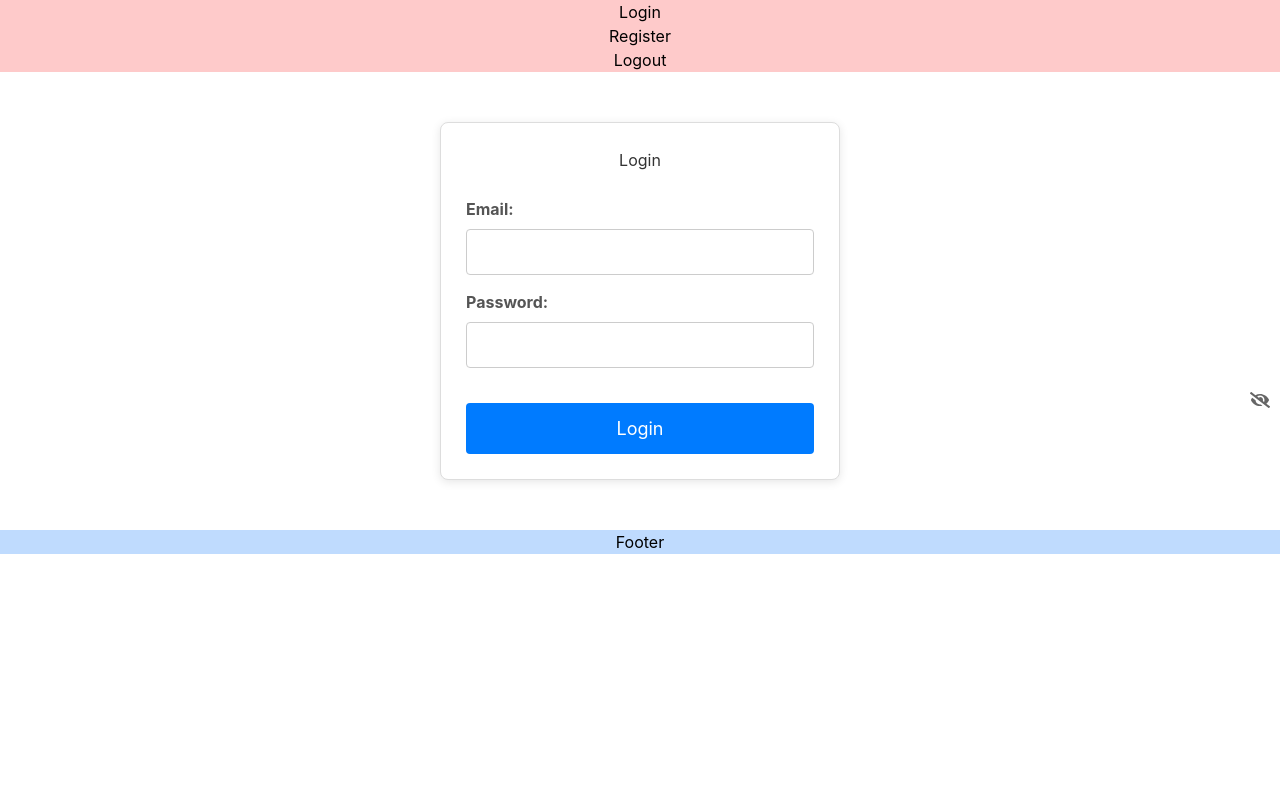
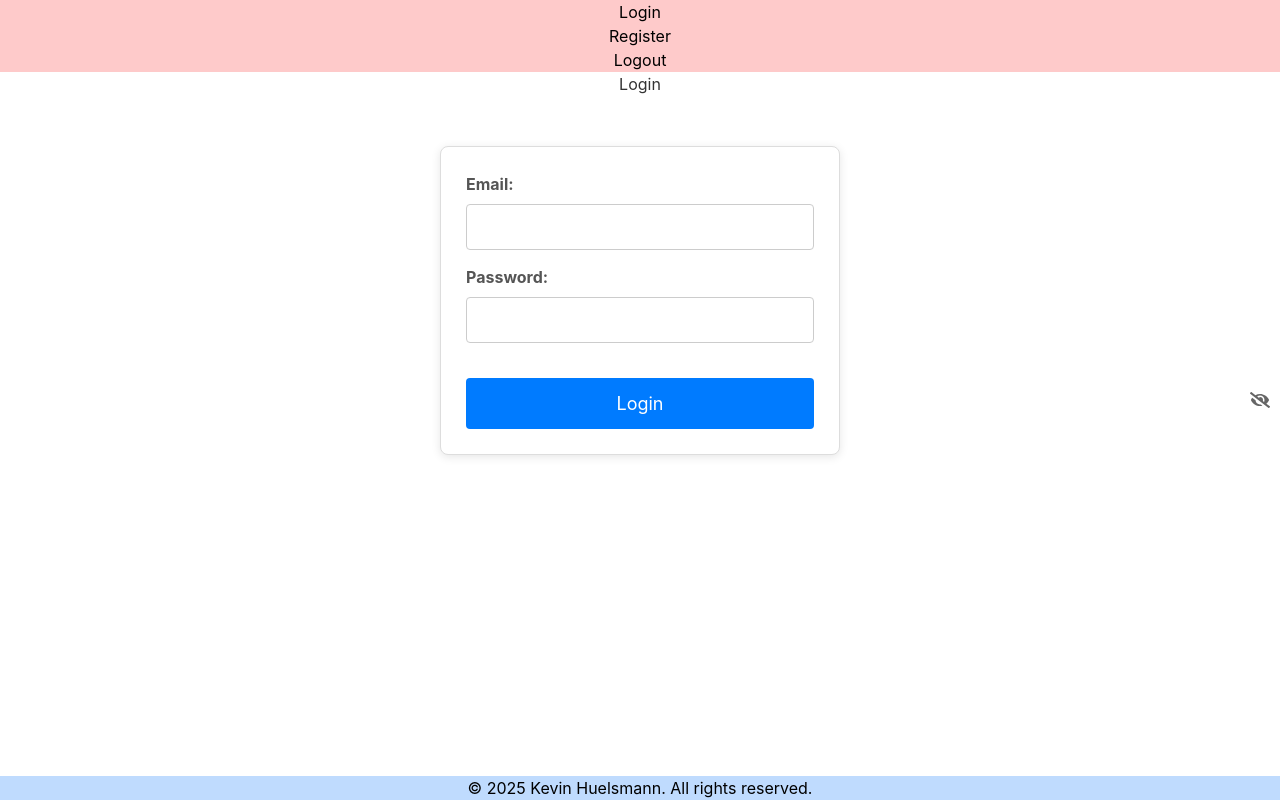
Before and after one commit to kjh311/hypertrophy-tracker, a React (Create React App) app in the folder client/: page /login in a window 1280 px wide. Built offline with nearby package versions, Linux system fonts and the light colour scheme.

Commit message:
update heights

```diff
--- a/client/src/App.js
+++ b/client/src/App.js
@@ -52,7 +52,11 @@ function App() {
                 />
               }
             />
-            <Route exact path="/login" element={<Login />} />
+            <Route
+              exact
+              path="/login"
+              element={<Login contentHeight={contentHeight} />}
+            />
             <Route
               exact
               path="/dashboard"
@@ -67,7 +71,7 @@ function App() {
               }
             />
           </Routes>
-          <Footer ref={navbarRef} />
+          <Footer ref={footerRef} />
         </Router>
       </LoggedInContext.Provider>
     </div>
--- a/client/src/components/Dashboard.js
+++ b/client/src/components/Dashboard.js
@@ -1,11 +1,11 @@
 import React, { useState } from "react";
 
-const Dashboard = () => {
+const Dashboard = ({ contentHeight }) => {
   const [name, setName] = useState(
     localStorage.getItem("hypertrophy-username")
   );
   return (
-    <div>
+    <div style={{ minHeight: contentHeight }}>
       <h1>Dashboard</h1>
       <br />
       <h2>Welcome, {name}!</h2>
--- a/client/src/components/Footer.js
+++ b/client/src/components/Footer.js
@@ -1,7 +1,22 @@
 import React from "react";
 
-const Footer = () => {
-  return <footer className="bg-blue-200">Footer</footer>;
+const Footer = ({ ref }) => {
+  return (
+    <footer className="bg-blue-200 footer" ref={ref}>
+      <div className=" mx-auto text-center text-sm sm:text-base">
+        &copy; {new Date().getFullYear()}{" "}
+        <a
+          className={`link `}
+          href="https://kjh311.github.io/new_portfolio/"
+          target="_blank"
+          rel="noreferrer"
+        >
+          Kevin Huelsmann
+        </a>
+        . All rights reserved.
+      </div>
+    </footer>
+  );
 };
 
 export default Footer;
--- a/client/src/components/Login.js
+++ b/client/src/components/Login.js
@@ -4,7 +4,7 @@ import { LoggedInContext } from "../App";
 import { FaEye, FaEyeSlash } from "react-icons/fa";
 // import "./LoginForm.css"; // You'll create this CSS file
 
-const LoginForm = ({ onLoginSuccess, onLoginError, contentHeight }) => {
+const LoginForm = ({ contentHeight, onLoginSuccess, onLoginError }) => {
   // State to hold the email and password input values
   const [email, setEmail] = useState("");
   const [password, setPassword] = useState("");
--- a/client/src/components/UpdateHeights.js
+++ b/client/src/components/UpdateHeights.js
@@ -5,7 +5,7 @@ const UpdateHeights = ({ navbarRef, footerRef, setContentHeight }) => {
     const updateHeights = () => {
       const navHeight = navbarRef.current?.offsetHeight || 0;
       const footerHeight = footerRef.current?.offsetHeight || 0;
-      const newHeight = `calc(100vh - ${navHeight * 2 + footerHeight}px)`;
+      const newHeight = `calc(100vh - ${navHeight + footerHeight}px)`;
       setContentHeight(newHeight);
     };
 
--- a/client/src/styles/App.css
+++ b/client/src/styles/App.css
@@ -46,24 +46,30 @@
 }
 
 .login-form-container {
-  max-width: 400px;
-  margin: 50px auto;
-  padding: 25px;
-  border: 1px solid #ddd;
-  border-radius: 8px;
-  box-shadow: 0 2px 10px rgba(0, 0, 0, 0.1);
-  background-color: #fff;
   text-align: center;
 }
 
 .login-form-container h2 {
   margin-bottom: 25px;
+  /* height: 100%; */
   color: #333;
+  /* min-height: auto; */
 }
 
 .login-form .form-group {
   margin-bottom: 15px;
+
   text-align: left;
+}
+
+.login-form {
+  max-width: 400px;
+  margin: 50px auto;
+  border: 1px solid #ddd;
+  border-radius: 8px;
+  box-shadow: 0 2px 10px rgba(0, 0, 0, 0.1);
+  background-color: #fff;
+  padding: 25px;
 }
 
 .login-form label {
```
